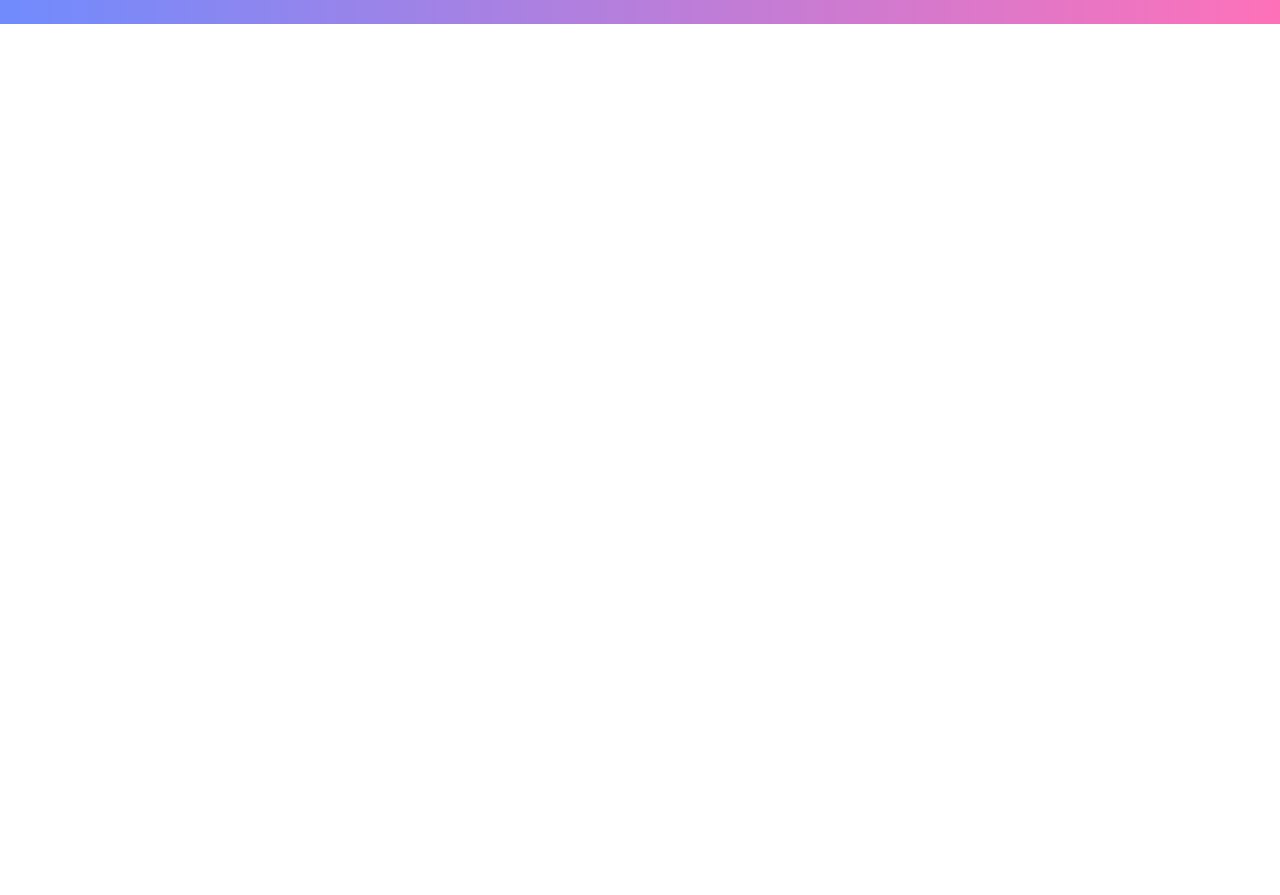
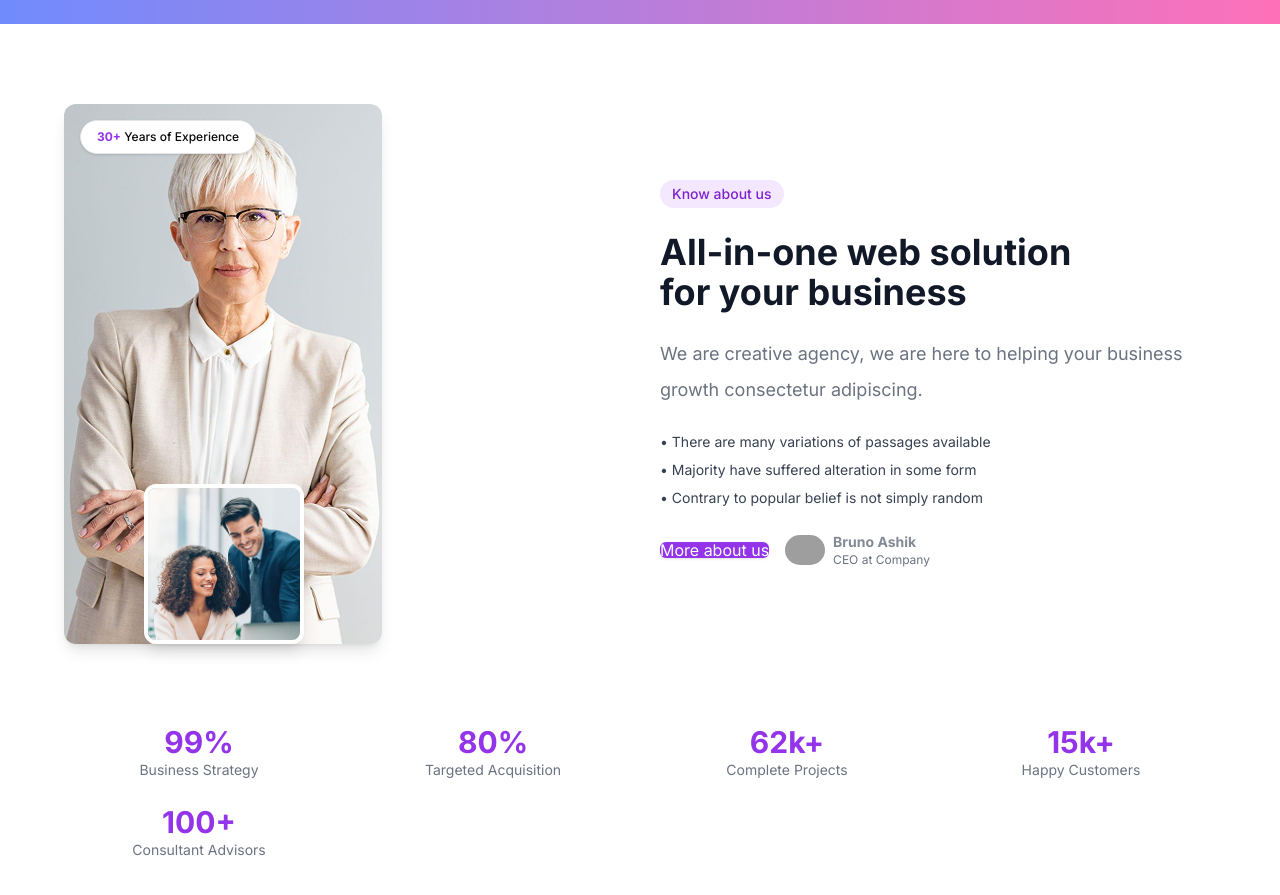
Before and after one commit to imranprof/rainbow-themes, a Next.js app: page / in a window 1280 px wide. Shown: the part 1021-1916 px from the top of the page. Before the commit the page ends 1045 px from the top, so only its background shows below. Built offline with nearby package versions, Linux system fonts and the light colour scheme; grey boxes are pictures that could not be loaded.

Commit message:
feat: add about data and section

```diff
--- a/src/app/page.tsx
+++ b/src/app/page.tsx
@@ -1,11 +1,14 @@
+import About from "@/components/about/About";
 import Hero from "@/components/hero/Hero";
 import TextSlider from "@/components/slider/TextSlider";
+import about from "@/content/about.json"
 
 export default function Home() {
   return (
     <main className="">
       <Hero />
       <TextSlider />
+      <About aboutData={about.aboutData} />
     </main>
   );
 }
--- /dev/null
+++ b/src/components/about/About.tsx
@@ -0,0 +1,99 @@
+import { TAboutSection } from '@/types';
+
+import Image from 'next/image';
+import { Button } from '@/components/ui/button';
+
+type Props = {
+  aboutData: TAboutSection;
+}
+
+export default function About({ aboutData }: Props) {
+  console.log(aboutData)
+  return (
+    <section className="relative py-20 px-4 md:px-16">
+      <div className="max-w-7xl mx-auto grid md:grid-cols-2 gap-10 items-center">
+
+        <div className="relative w-full">
+          <Image
+            src={aboutData.image1}
+            alt="Business Leader"
+            width={318}
+            height={540}
+            className="rounded-xl shadow-lg"
+          />
+          <div className="absolute bottom-0 left-20 w-40 h-40 rounded-xl shadow-lg overflow-hidden border-4 border-white">
+            <Image
+              src={aboutData.image2}
+              alt="Team Meeting"
+              width={308}
+              height={360}
+              className="object-cover"
+            />
+          </div>
+          <div className="absolute top-4 left-4 bg-white px-4 py-2 rounded-full border shadow text-xs font-medium">
+            <span className="text-purple-600 font-bold">30+</span> Years of Experience
+          </div>
+        </div>
+
+        {/* Right - Content */}
+        <div className="space-y-6">
+          <span className="inline-block px-3 py-1 text-sm font-medium bg-purple-100 text-purple-700 rounded-full">
+            Know about us
+          </span>
+          <h2 className="text-3xl md:text-4xl font-bold text-gray-900">
+            All-in-one web solution<br />for your business
+          </h2>
+          <p className="text-gray-500">
+            We are creative agency, we are here to helping your business growth consectetur adipiscing.
+          </p>
+          <ul className="space-y-2 text-gray-700 text-sm">
+            <li>• There are many variations of passages available</li>
+            <li>• Majority have suffered alteration in some form</li>
+            <li>• Contrary to popular belief is not simply random</li>
+          </ul>
+
+          <div className="flex items-center space-x-4 mt-4">
+            <Button className="bg-purple-600 text-white">More about us</Button>
+            <div className="flex items-center space-x-2">
+              <Image
+                src="/images/ceo.png"
+                alt="CEO"
+                width={40}
+                height={40}
+                className="rounded-full"
+              />
+              <div>
+                <p className="text-sm font-semibold">Bruno Ashik</p>
+                <p className="text-xs text-gray-500">CEO at Company</p>
+              </div>
+            </div>
+          </div>
+        </div>
+      </div>
+
+      {/* Stats Section */}
+      <div className="grid grid-cols-2 sm:grid-cols-4 gap-6 mt-20 text-center">
+        <div>
+          <h3 className="text-3xl font-bold text-purple-600">99%</h3>
+          <p className="text-sm text-gray-500">Business Strategy</p>
+        </div>
+        <div>
+          <h3 className="text-3xl font-bold text-purple-600">80%</h3>
+          <p className="text-sm text-gray-500">Targeted Acquisition</p>
+        </div>
+        <div>
+          <h3 className="text-3xl font-bold text-purple-600">62k+</h3>
+          <p className="text-sm text-gray-500">Complete Projects</p>
+        </div>
+        <div>
+          <h3 className="text-3xl font-bold text-purple-600">15k+</h3>
+          <p className="text-sm text-gray-500">Happy Customers</p>
+        </div>
+        <div className="col-span-2 sm:col-span-1">
+          <h3 className="text-3xl font-bold text-purple-600">100+</h3>
+          <p className="text-sm text-gray-500">Consultant Advisors</p>
+        </div>
+      </div>
+    </section>
+  );
+}
--- /dev/null
+++ b/src/content/about.json
@@ -0,0 +1,42 @@
+{
+  "aboutData": {
+    "image1": "/assets/imgs/about/steptodown-23.png",
+    "image2": "/assets/imgs/about/Image-2.png",
+    "heading": "All-in-one web solution for your business",
+    "description": "We are creative agency, we are here to helping your business growth consectetur adipiscing.",
+    "features": [
+      "There are many variations of passages available",
+      "Majority have suffered alteration in some form",
+      "Contrary to popular belief is not simply random"
+    ],
+    "cta": {
+      "text": "More about us"
+    },
+    "ceoDetails": {
+      "avatar": "/assets/imgs/about/ceo.png",
+      "signature": "/assets/imgs/about/Signatures.png"
+    },
+    "stats": [
+      {
+        "value": "99%",
+        "label": "Business Strategy"
+      },
+      {
+        "value": "80%",
+        "label": "Targeted Acquisition"
+      },
+      {
+        "value": "62K+",
+        "label": "Complete Projects"
+      },
+      {
+        "value": "15K+",
+        "label": "Happy Customers"
+      },
+      {
+        "value": "100+",
+        "label": "Consultant Advisors"
+      }
+    ]
+  }
+}
```
Also changed, not shown: src/types/index.d.ts (added, +18 -0 lines).
